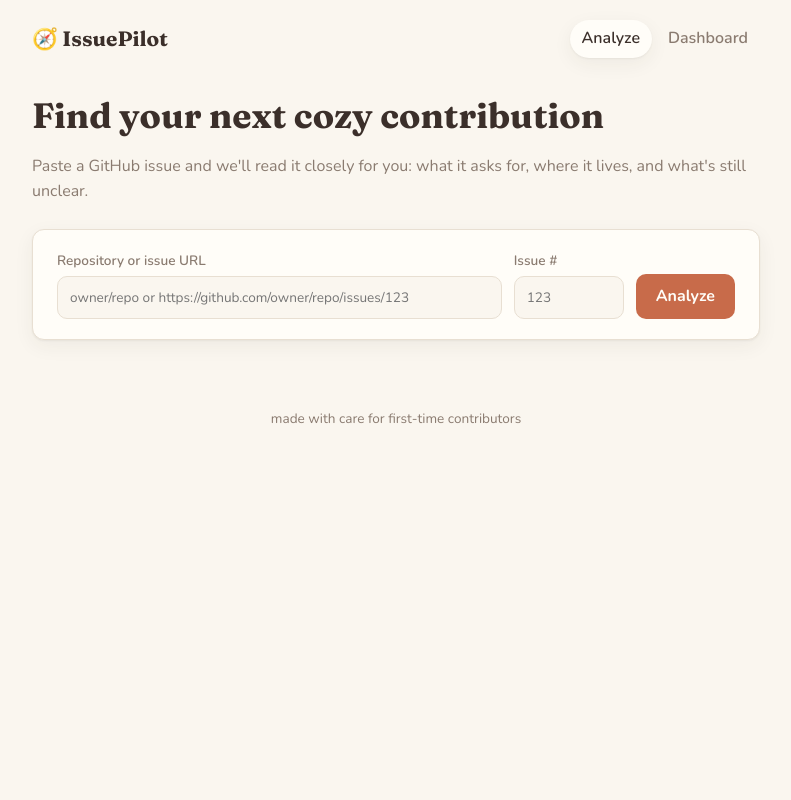
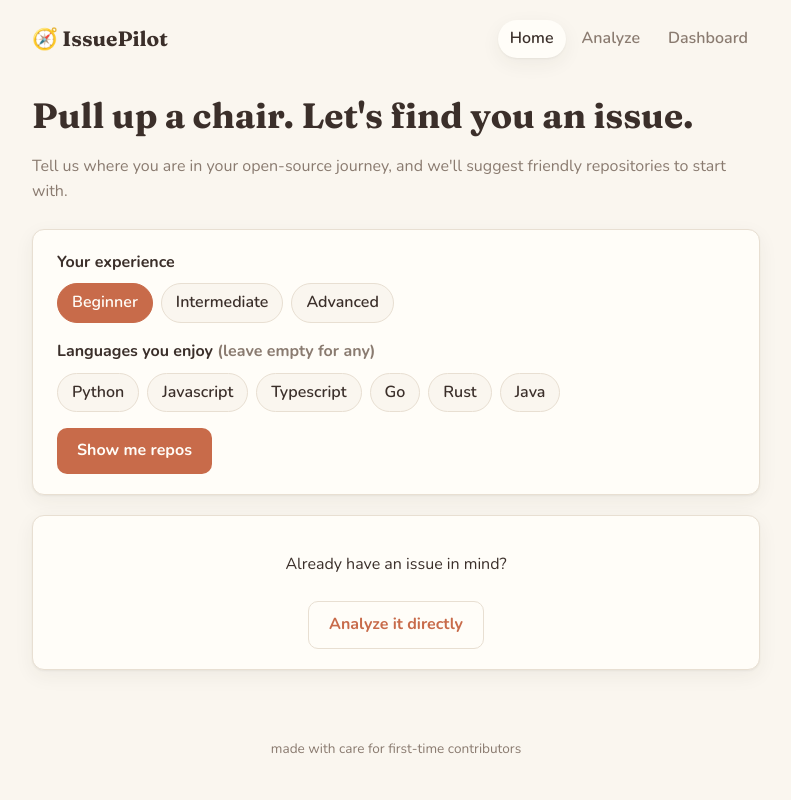
Before and after one commit to sonikagutha/issuepilot, a FastAPI app: page / in a window 1280 px wide. Shown: the whole page, without its empty margins (244-1035 px from the left). Run offline with FastAPI, Linux system fonts and the light colour scheme.

Commit message:
feat(web): beginner home page with repo suggestions and repo issue lists
- / is now a home page: pick level + languages (remembered in the
  browser) and get suggested repos; analyze page moves to /analyze
- /repo/{owner}/{repo} lists open 'good first issue' (beginner) or
  'help wanted' issues with Analyze and Star buttons
- /analyze?repo=..&issue=.. prefills and runs the analysis

Co-Authored-By: Claude Opus 5.5 <noreply@anthropic.com>

```diff
--- a/issuepilot/web/server.py
+++ b/issuepilot/web/server.py
@@ -2,16 +2,18 @@
 
 import re
 from collections.abc import Iterator
+from itertools import islice
 from contextlib import contextmanager
 from pathlib import Path
 
-from fastapi import FastAPI, HTTPException, Request
+from fastapi import FastAPI, HTTPException, Query, Request
 from fastapi.responses import HTMLResponse, Response
 from fastapi.staticfiles import StaticFiles
 from fastapi.templating import Jinja2Templates
 from pydantic import BaseModel
 
 from issuepilot.config import get_settings
+from issuepilot.discovery.suggestions import ISSUE_LABEL, LANGUAGES, LEVELS, Level, suggest_repos
 from issuepilot.github.client import GitHubAPIError, GitHubClient, GitHubNotFoundError
 from issuepilot.graph.nodes.issue_investigation import investigate_issue
 from issuepilot.observability.trace_store import TraceStore
@@ -164,5 +166,63 @@ def dashboard(request: Request) -> HTMLResponse:
 
 
 @app.get("/", response_class=HTMLResponse)
-def index(request: Request) -> HTMLResponse:
+def home(request: Request, level: str | None = None, lang: list[str] = Query(default=[])) -> HTMLResponse:
+    """Profile picker; once a level is chosen, suggested repos for it."""
+    chosen: Level = level if level in LEVELS else "beginner"
+    languages = [code for code in lang if code in LANGUAGES]
+    suggestions, fallback = [], False
+    if level is not None:
+        with GitHubClient(get_settings()) as client:
+            suggestions, fallback = suggest_repos(client, chosen, languages)
+    return templates.TemplateResponse(
+        request,
+        "home.html",
+        {
+            "active": "home",
+            "has_profile": level is not None,
+            "level": chosen,
+            "levels": LEVELS,
+            "languages": languages,
+            "all_languages": LANGUAGES,
+            "suggestions": suggestions,
+            "fallback": fallback,
+        },
+    )
+
+
+@app.get("/repo/{owner}/{repo}", response_class=HTMLResponse)
+def repo_page(request: Request, owner: str, repo: str, level: str | None = None) -> HTMLResponse:
+    """Open issues on one repo carrying the level's friendly label."""
+    chosen: Level = level if level in LEVELS else "beginner"
+    label = ISSUE_LABEL[chosen]
+    try:
+        with GitHubClient(get_settings()) as client:
+            raw_issues = list(islice(client.list_issues(owner, repo, labels=label), 30))
+    except GitHubNotFoundError as exc:
+        raise HTTPException(404, f"repository not found: {owner}/{repo}") from exc
+    except GitHubAPIError as exc:
+        raise HTTPException(502, f"GitHub error: {exc}") from exc
+
+    with _tracker() as tracker:
+        starred = {item.number for item in tracker.list() if item.repo == f"{owner}/{repo}"}
+    issues = [
+        {
+            "number": raw["number"],
+            "title": raw["title"],
+            "labels": [lbl["name"] for lbl in raw.get("labels", [])],
+            "comments": raw.get("comments", 0),
+            "html_url": raw["html_url"],
+            "starred": raw["number"] in starred,
+        }
+        for raw in raw_issues
+    ]
+    return templates.TemplateResponse(
+        request,
+        "repo.html",
+        {"active": "home", "repo": f"{owner}/{repo}", "label": label, "level": chosen, "issues": issues},
+    )
+
+
+@app.get("/analyze", response_class=HTMLResponse)
+def analyze_page(request: Request) -> HTMLResponse:
     return templates.TemplateResponse(request, "analyze.html", {"active": "analyze"})
--- a/issuepilot/web/static/analyze.js
+++ b/issuepilot/web/static/analyze.js
@@ -75,7 +75,9 @@ function renderError(message) {
     el("span", { text: message }));
 }
 
-document.getElementById("analyze-form").addEventListener("submit", async (e) => {
+const form = document.getElementById("analyze-form");
+
+form.addEventListener("submit", async (e) => {
   e.preventDefault();
   const out = document.getElementById("out");
   const btn = document.getElementById("go");
@@ -103,3 +105,14 @@ document.getElementById("analyze-form").addEventListener("submit", async (e) =>
     btn.disabled = false;
   }
 });
+
+// Coming from a repo page: /analyze?repo=owner/repo&issue=N prefills the
+// form and runs the analysis straight away.
+const params = new URLSearchParams(location.search);
+if (params.get("repo")) {
+  document.getElementById("repo").value = params.get("repo");
+  if (params.get("issue")) {
+    document.getElementById("issue").value = params.get("issue");
+    form.requestSubmit();
+  }
+}
--- a/issuepilot/web/static/cozy.css
+++ b/issuepilot/web/static/cozy.css
@@ -201,3 +201,40 @@ select:focus, textarea:focus { outline: 2px solid var(--accent); outline-offset:
 
 .link-btn { background: none; border: 0; padding: 0; color: var(--muted); font: inherit; cursor: pointer; text-decoration: underline; }
 .link-btn:hover { color: var(--terracotta); }
+
+/* --- home: profile picker --- */
+.profile { display: flex; flex-direction: column; gap: 16px; }
+.profile__group { border: 0; padding: 0; margin: 0; min-width: 0; }
+.profile__group legend { font-weight: 700; margin-bottom: 8px; padding: 0; }
+.profile .btn { align-self: flex-start; }
+.chips { display: flex; flex-wrap: wrap; gap: 8px; }
+.chip { position: relative; cursor: pointer; }
+.chip input { position: absolute; opacity: 0; width: 1px; height: 1px; }
+.chip span {
+  display: inline-block;
+  padding: 6px 14px;
+  border: 1px solid var(--border);
+  border-radius: 999px;
+  background: var(--paper);
+  font-weight: 600;
+  transition: background 0.15s ease, color 0.15s ease;
+}
+.chip input:checked + span { background: var(--accent); border-color: var(--accent); color: #fffdf8; }
+.chip input:focus-visible + span { outline: 2px solid var(--accent); outline-offset: 2px; }
+.note { margin-top: -4px; }
+
+.repo-grid { display: grid; grid-template-columns: repeat(auto-fill, minmax(220px, 1fr)); gap: 14px; }
+.repo-card { display: flex; flex-direction: column; margin: 0; color: var(--ink); text-decoration: none; transition: transform 0.15s ease; }
+.repo-card:hover { transform: translateY(-2px); border-color: var(--accent); }
+.repo-card__name { margin: 0 0 6px; font-size: 1.02rem; overflow-wrap: anywhere; }
+.repo-card__desc { margin: 0 0 10px; font-size: 0.92rem; flex: 1; }
+.repo-card__meta { margin: 0; font-size: 0.85rem; }
+
+/* --- repo page --- */
+.crumb { margin: 0 0 6px; font-size: 0.9rem; }
+.crumb a { text-decoration: none; }
+.badge--label { background: transparent; color: var(--muted); border: 1px solid var(--border); margin-left: 4px; font-weight: 600; }
+.issue-row { display: flex; justify-content: space-between; align-items: center; gap: 14px; flex-wrap: wrap; padding: 16px 20px; margin-bottom: 12px; }
+.issue-row__main { flex: 1 1 300px; min-width: 0; }
+.issue-row__actions { display: flex; gap: 8px; }
+.issue-row__actions .btn { text-decoration: none; padding: 8px 14px; }
--- /dev/null
+++ b/issuepilot/web/static/home.js
@@ -0,0 +1,20 @@
+// Home: remember the contributor's level/languages in this browser and
+// restore them on the next visit. Storage can be unavailable (private
+// mode, blocked site data), so every access is guarded.
+
+const KEY = "issuepilot.profile";
+const params = new URLSearchParams(location.search);
+
+if (params.has("level")) {
+  try {
+    localStorage.setItem(KEY, JSON.stringify({ level: params.get("level"), lang: params.getAll("lang") }));
+  } catch {}
+} else {
+  let saved = null;
+  try { saved = JSON.parse(localStorage.getItem(KEY)); } catch {}
+  if (saved && saved.level) {
+    const next = new URLSearchParams({ level: saved.level });
+    (saved.lang || []).forEach((code) => next.append("lang", code));
+    location.replace(`/?${next}`);
+  }
+}
--- a/issuepilot/web/templates/base.html
+++ b/issuepilot/web/templates/base.html
@@ -13,7 +13,8 @@
   <header class="site-header">
     <a class="brand" href="/">🧭 IssuePilot</a>
     <nav class="nav">
-      <a href="/" class="{{ 'active' if active == 'analyze' }}">Analyze</a>
+      <a href="/" class="{{ 'active' if active == 'home' }}">Home</a>
+      <a href="/analyze" class="{{ 'active' if active == 'analyze' }}">Analyze</a>
       <a href="/dashboard" class="{{ 'active' if active == 'dashboard' }}">Dashboard</a>
     </nav>
   </header>
--- a/issuepilot/web/templates/dashboard.html
+++ b/issuepilot/web/templates/dashboard.html
@@ -19,7 +19,7 @@
 <div class="card empty">
   <p>No starred issues yet ☕</p>
   <p class="muted">Analyze an issue and press <strong>⭐ Star for later</strong> to keep it here.</p>
-  <a class="btn" href="/">Analyze an issue</a>
+  <a class="btn" href="/">Find an issue</a>
 </div>
 {% endif %}
 
--- /dev/null
+++ b/issuepilot/web/templates/home.html
@@ -0,0 +1,64 @@
+{% extends "base.html" %}
+{% block title %}IssuePilot · find a cozy first contribution{% endblock %}
+{% block content %}
+<section class="hero">
+  <h1>Pull up a chair. Let's find you an issue.</h1>
+  <p class="muted">Tell us where you are in your open-source journey, and we'll suggest friendly repositories to start with.</p>
+</section>
+
+<form id="profile-form" class="card profile" method="get" action="/">
+  <fieldset class="profile__group">
+    <legend>Your experience</legend>
+    <div class="chips">
+      {% for value in levels %}
+      <label class="chip">
+        <input type="radio" name="level" value="{{ value }}" {{ 'checked' if value == level }}>
+        <span>{{ value | capitalize }}</span>
+      </label>
+      {% endfor %}
+    </div>
+  </fieldset>
+  <fieldset class="profile__group">
+    <legend>Languages you enjoy <span class="muted">(leave empty for any)</span></legend>
+    <div class="chips">
+      {% for code in all_languages %}
+      <label class="chip">
+        <input type="checkbox" name="lang" value="{{ code }}" {{ 'checked' if code in languages }}>
+        <span>{{ code | capitalize }}</span>
+      </label>
+      {% endfor %}
+    </div>
+  </fieldset>
+  <button class="btn" type="submit">Show me repos</button>
+</form>
+
+{% if has_profile %}
+<section>
+  <h2 class="group__title">Suggested for you</h2>
+  {% if fallback %}
+  <p class="muted note">GitHub search is taking a nap right now, so here are some hand-picked favourites instead.</p>
+  {% endif %}
+  {% if suggestions %}
+  <div class="repo-grid">
+    {% for repo in suggestions %}
+    <a class="card repo-card" href="/repo/{{ repo.full_name }}?level={{ level }}">
+      <h3 class="repo-card__name">{{ repo.full_name }}</h3>
+      <p class="repo-card__desc">{{ repo.description or "No description yet." }}</p>
+      <p class="muted repo-card__meta">
+        {% if repo.language %}<span>{{ repo.language | capitalize }}</span> · {% endif %}<span>★ {{ "{:,}".format(repo.stars) }}</span>
+      </p>
+    </a>
+    {% endfor %}
+  </div>
+  {% else %}
+  <div class="card empty"><p>Nothing matched those choices. Try another language?</p></div>
+  {% endif %}
+</section>
+{% else %}
+<div class="card empty">
+  <p>Already have an issue in mind?</p>
+  <a class="btn btn--ghost" href="/analyze">Analyze it directly</a>
+</div>
+{% endif %}
+{% endblock %}
+{% block scripts %}<script src="/static/home.js"></script>{% endblock %}
```
Also changed, not shown: issuepilot/web/static/repo.js (added, +27 -0 lines), issuepilot/web/templates/repo.html (added, +34 -0 lines), tests/test_web.py (+96 -3 lines).
